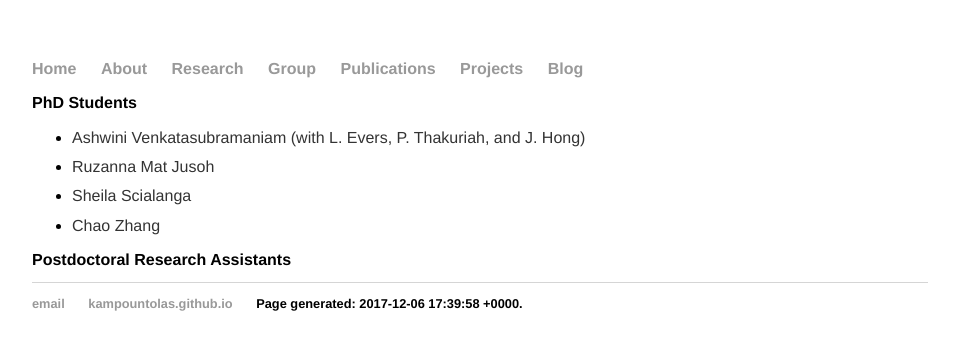
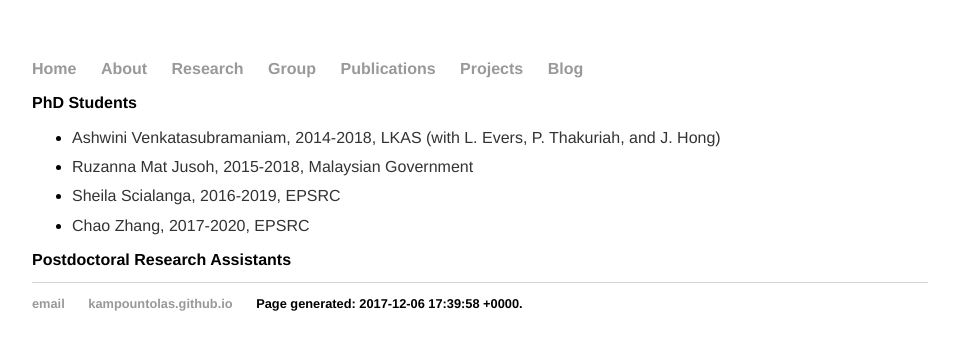
Before and after one commit to kampountolas/kampountolas.github.io, a Jekyll site: the page built from group/index.html, in a window 1280 px wide. Shown: the top 350 px of the page, without its empty margins (160-1119 px from the left). Built offline with Jekyll 4.4.1, drawn with Linux system fonts in a browser that asks for light colours; nearby versions of some CDN libraries.

Commit message:
Update index.html

```diff
--- a/group/index.html
+++ b/group/index.html
@@ -5,10 +5,10 @@ title: Group
 <div class="blurb">
             <h2>PhD Students</h2>
             <ul>
-                <li><p>Ashwini Venkatasubramaniam (with L. Evers, P. Thakuriah, and J. Hong)</p></li>
-                <li><p>Ruzanna Mat Jusoh</p></li>
-                <li><p>Sheila Scialanga</p></li>
-                <li><p>Chao Zhang</p></li>
+                <li><p>Ashwini Venkatasubramaniam, 2014-2018, LKAS (with L. Evers, P. Thakuriah, and J. Hong)</p></li>
+                <li><p>Ruzanna Mat Jusoh, 2015-2018, Malaysian Government</p></li>
+                <li><p>Sheila Scialanga, 2016-2019, EPSRC</p></li>
+                <li><p>Chao Zhang, 2017-2020, EPSRC</p></li>
             </ul>
             <h2>Postdoctoral Research Assistants</h2>
 
```
